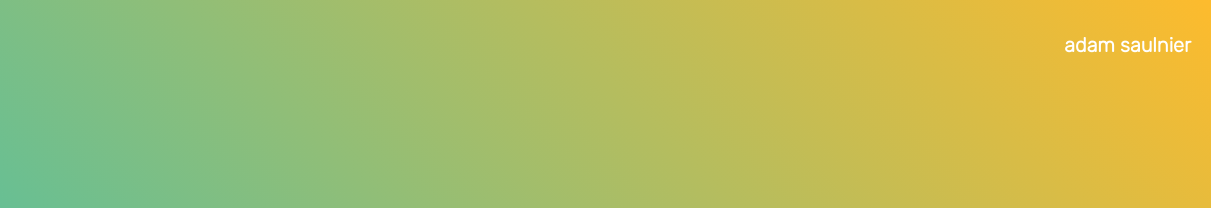
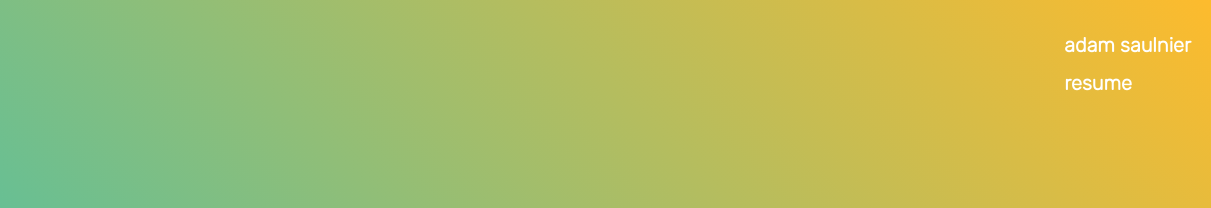
Before and after one commit to Saulnier/adamsaulnier-website, a plain HTML site: page index.html in a window 1280 px wide. Shown: the top 208 px of the page, 69-1280 px from the left. Drawn offline with Linux system fonts and the light colour scheme.

Commit message:
Update index.html

```diff
--- a/index.html
+++ b/index.html
@@ -17,6 +17,7 @@
         </div>
         <div class="Name">
             <h1>adam saulnier</h1>
+            <h1>resume<h1>
         </div>
     </div>
         <div class="box">
```
